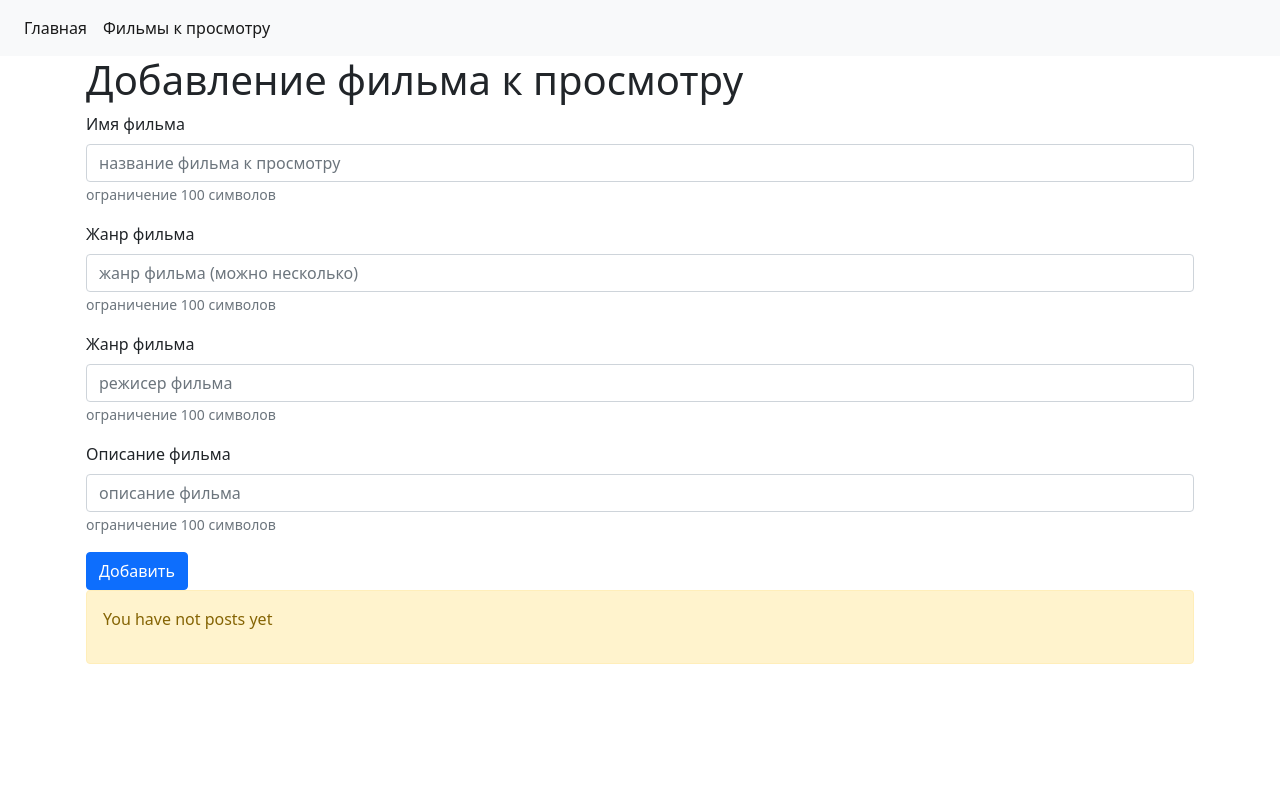
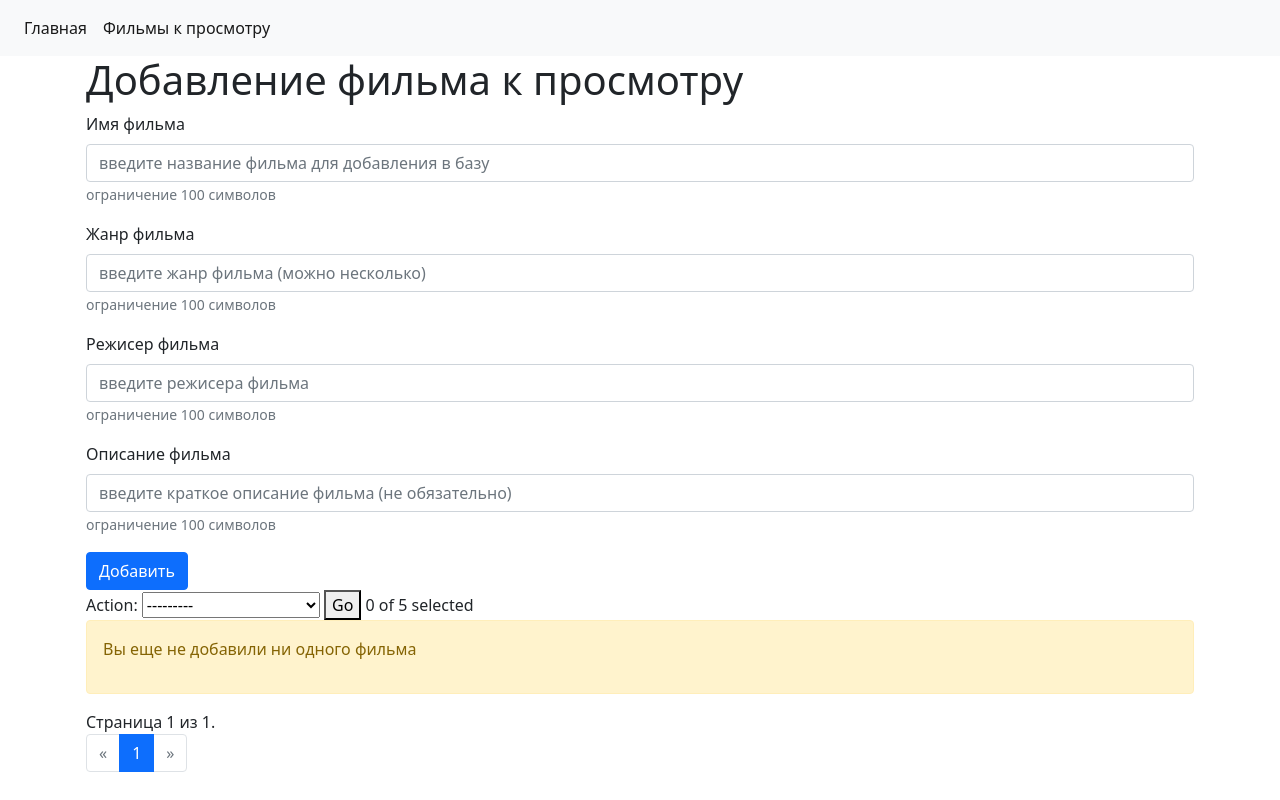
Before and after one commit to KolyanPWNZ/contentManager, a Django app: a page that uses main/templates/main/movies_to_watch.html in a window 1280 px wide. Run offline with Django 4.2, Linux system fonts and the light colour scheme; data that the repository does not hold is empty; some libraries are stand-ins or nearby versions.

Commit message:
Добавлено удаление фильмов из желаемых фильмов и добавлена пагинация

```diff
--- a/contentManager/settings.py
+++ b/contentManager/settings.py
@@ -19,6 +19,8 @@ BASE_DIR = Path(__file__).resolve().parent.parent
 # Quick-start development settings - unsuitable for production
 # See https://docs.djangoproject.com/en/4.0/howto/deployment/checklist/
 
+# SECURITY WARNING: keep the secret key used in production secret!
+SECRET_KEY = 'django-insecure-ki4!b&m7@m()=wxzi#vx5$tw9yg2=(bd=)rg0m3)@o)f(lp6_j'
 
 # SECURITY WARNING: don't run with debug turned on in production!
 DEBUG = True
--- a/main/forms.py
+++ b/main/forms.py
@@ -5,34 +5,39 @@ from django.forms import ModelForm, TextInput
 class FilmForm(ModelForm):
     class Meta:
         model = Film
-        fields = ['name', 'description', 'genre', 'author']
+        fields = ['id', 'name', 'description', 'genre', 'author']
         widgets = {
+            "id": TextInput(attrs={
+                "class": "form-control",
+                "id": "id",
+                "type": "text"
+            }),
             "name": TextInput(attrs={
                 "class": "form-control",
                 "id": "name",
                 "aria-describedby": "nameHelp",
-                "placeholder": "название фильма к просмотру",
+                "placeholder": "введите название фильма для добавления в базу",
                 "type": "text"
             }),
             "description": TextInput(attrs={
                 "class": "form-control",
                 "id": "description",
                 "aria-describedby": "descriptionHelp",
-                "placeholder": "описание фильма",
+                "placeholder": "введите краткое описание фильма (не обязательно)",
                 "type": "text"
             }),
             "genre": TextInput(attrs={
                 "class": "form-control",
                 "id": "genre",
                 "aria-describedby": "genreHelp",
-                "placeholder": "жанр фильма (можно несколько)",
+                "placeholder": "введите жанр фильма (можно несколько)",
                 "type": "text"
             }),
             "author": TextInput(attrs={
                 "class": "form-control",
                 "id": "author",
                 "aria-describedby": "authorHelp",
-                "placeholder": "режисер фильма",
+                "placeholder": "введите режисера фильма",
                 "type": "text"
             }),
         }
--- a/main/models.py
+++ b/main/models.py
@@ -3,13 +3,13 @@ from django.db import models
 
 # Create your models here.
 class Film(models.Model):
-    name = models.CharField(verbose_name='Name', max_length=100) # название фильма
-    score = models.FloatField(verbose_name='Score', blank=True) # оценка фильма после просмотра
-    description = models.TextField(verbose_name='Description', max_length=256, blank=True) # описание фильма
-    genre = models.TextField(verbose_name='Genre', max_length=100, blank=False) # жанр фильма
-    author = models.TextField(verbose_name='Author', max_length=100, blank=False) # автор фильма (режисер)
-    comment = models.TextField(verbose_name='Comment', max_length=100, blank=True) # комментарий к фильму
-    viewed = models.DateTimeField(verbose_name='Viewed', blank=True) # дата просмотра фильма
+    name = models.CharField(verbose_name='Name', max_length=100, blank=False, null=False) # название фильма
+    score = models.FloatField(verbose_name='Score', blank=True, null=True) # оценка фильма после просмотра
+    description = models.TextField(verbose_name='Description', max_length=256, blank=True, null=True) # описание фильма
+    genre = models.TextField(verbose_name='Genre', max_length=100, blank=False, null=False) # жанр фильма
+    author = models.TextField(verbose_name='Author', max_length=100, blank=False, null=False) # автор фильма (режисер)
+    comment = models.TextField(verbose_name='Comment', max_length=100, blank=True, null=True) # комментарий к фильму
+    viewed = models.DateTimeField(verbose_name='Viewed', blank=True, null=True) # дата просмотра фильма
 
     def __str__(self):
         return f"{self.name} - {self.author} - {self.genre}"
--- a/main/templates/main/movies_to_watch.html
+++ b/main/templates/main/movies_to_watch.html
@@ -22,7 +22,7 @@
             <dib id="genreHelp", class="form-text"> ограничение 100 символов </dib>
         </div>
         <div class="mb-3">
-            <label for="author" class="form-label">Жанр фильма</label>
+            <label for="author" class="form-label">Режисер фильма</label>
             {{ form.author }}
             <dib id="authorHelp", class="form-text"> ограничение 100 символов </dib>
         </div>
@@ -31,35 +31,100 @@
             {{ form.description }}
             <dib id="descriptionHelp", class="form-text"> ограничение 100 символов </dib>
         </div>
-        <button type="submit" class="btn btn-primary">Добавить</button>
+        <button type="submit" name="add_film_in_db" class="btn btn-primary">Добавить</button>
     </form>
 
-    {% if posts %}
-
+    <form method="post">
         {% csrf_token %}
-            <table class="table">
+        <div class="actions">
+            <label>Action: <select name="action" required>
+                <option value="" selected>---------</option>
+                <option value="delete_selected">Delete selected films</option>
+            </select></label><input type="hidden" name="select_across" value="0" class="select-across">
+            <button type="submit" class="button" title="Run the selected action" name="selecter_action" value="0">Go</button>
+            <span class="action-counter" data-actions-icnt="5">0 of 5 selected</span>
+        </div>
+        {% if films %}
+            </div>
+            <div class="results">
+                <table id="result_list" class="table">
                     <thead>
                     <tr>
-                    <th scope="col">Post</th>
-                    <th scope="col">Created</th>
-                    <th scope="col">Posted</th>
+                        <th scope="col"></th>
+                        <th scope="col">Название фильма</th>
+                        <th scope="col">Жанр</th>
+                        <th scope="col">Режисер</th>
+                        <th scope="col">Описание</th>
                         <th scope="col"></th>
                     </tr>
                     </thead>
                     <tbody>
-              {% for post in posts %}
-                    <tr>
-                        <th scope="row" > {{ post.title }}</th>
-                        <th scope="row"> {{ post.created }}</th>
-                        <th scope="row"> {{ post.posted }}</th>
-                    </tr>
+                      {% for film in films %}
+                        <tr><td class="action-checkbox"><input type="checkbox" name="selected_films" value={{ film.id }} class="action-select">
+                            <th scope="row" > {{ film.name }}</th>
+                            <th scope="row" > {{ film.genre }}</th>
+                            <th scope="row" > {{ film.author }}</th>
+                            <th scope="row" > {{ film.description }}</th>
+                            <th scope="row" > <button type="reset" class="btn btn-warning">Редактировать</button> </th>
+                            </td>
+                        </a></th></tr>
                       {% endfor %}
                     </tbody>
                 </table>
+            </div>
+        {% else %}
+            <div class="alert alert-warning" role="alert">
+                <p> Вы еще не добавили ни одного фильма </p>
+            </div>
+        {% endif %}
+    </form>
+
+
+
+    <span class="current">
+        Страница {{ films.number }} из {{ films.paginator.num_pages }}.
+    </span>
+    <nav aria-label="Page navigation example">
+        <ul class="pagination">
+            {% if films.has_previous %}
+                <li class="page-item">
+                    <a class="page-link" href="?page={{ films.previous_page_number }}" aria-label="Previous">
+                        <span aria-hidden="true">&laquo;</span>
+                    </a>
+                </li>
+                <li class="page-item">
+                    <a class="page-link" href="?page={{ films.previous_page_number }}">{{ films.previous_page_number }}</a>
+                </li>
+            {% else %}
+                <li class="page-item disabled">
+                    <a class="page-link" href="#" aria-label="Previous">
+                        <span aria-hidden="true">&laquo;</span>
+                    </a>
+                </li>
+            {% endif %}
+
+            <li class="page-item active">
+                <a class="page-link" href="?page={{ page_number }}">{{ page_number }}</a>
+            </li>
+
+            {% if films.has_next %}
+                <li class="page-item">
+                    <a class="page-link" href="?page={{ films.next_page_number }}">{{ films.next_page_number }}</a>
+                </li>
+                <li class="page-item">
+                  <a class="page-link" href="?page={{ films.next_page_number }}" aria-label="Next">
+                    <span aria-hidden="true">&raquo;</span>
+                  </a>
+                </li>
 
             {% else %}
-        <div class="alert alert-warning" role="alert">
-            <p> You have not posts yet </p>
-        </div>
+               <li class="page-item disabled">
+                  <a class="page-link" href="#" aria-label="Next">
+                    <span aria-hidden="true">&raquo;</span>
+                  </a>
+                </li>
             {% endif %}
+
+        </ul>
+    </nav>
 {% endblock %}
--- a/main/views.py
+++ b/main/views.py
@@ -1,7 +1,9 @@
 from django.shortcuts import render
+from django.core.paginator import Paginator
 
 from .models import Film
 from .forms import FilmForm
+
 
 # Create your views here.
 def index(request):
@@ -16,48 +18,30 @@ def index(request):
 
 
 def movies_to_watch(request):
-
     form = FilmForm()
     films = Film.objects.order_by('-id')
+    paginator = Paginator(films, 2)
+
+    page_number = request.GET.get('page', 1)
+    films_page = paginator.get_page(page_number)
+
+    if request.method == 'POST':
+        if 'add_film_in_db' in request.POST:
+            form = FilmForm(request.POST)
+            if form.is_valid():
+                form.save()
+        if 'selecter_action' in request.POST and 'selected_films' in request.POST:
+            print("YES")
+            print(request.POST)
+            if request.POST['action'] == 'delete_selected':
+                for fild_id in request.POST.getlist('selected_films'):
+                    Film.objects.filter(id=fild_id).delete()
+
     context = {
         'form': form,
         "title": "Publication",
         "header": "My publication",
-        "posts": films,
+        "films": films_page,
+        "page_number": page_number
     }
     return render(request, 'main/movies_to_watch.html', context)
-
-
-# def task(request):
-#     if request.method == 'POST':
-#         form = TaskForm(request.POST)
-#         if form.is_valid():
-#             form.save()
-#
-#     form = TaskForm()
-#     context = {
-#         'form': form
-#     }
-#     return render(request, 'main/task.html', context)
-#
-#
-# def post(request):
-#     if request.method == 'POST':
-#         form = PostForm(request.POST)
-#         if form.is_valid():
-#             form.save()
-#
-#     if request.method == 'GET':
-#         form = PostForm(request.GET)
-#         if form.is_valid():
-#             print(form)
-#
-#     form = PostForm()
-#     posts = Post.objects.order_by('-id')
-#     context = {
-#         'form': form,
-#         "title": "Publication",
-#         "header": "My publication",
-#         "posts": posts,
-#     }
-#     return render(request, 'main/post.html', context)
```
Also changed, not shown: main/migrations/0001_initial.py. Lines whose indentation alone changed are shown as unchanged.
